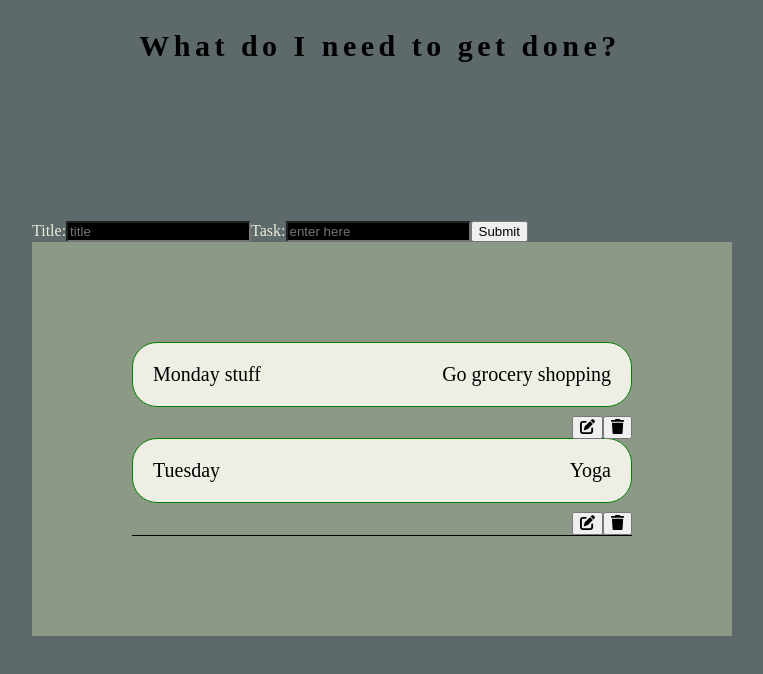
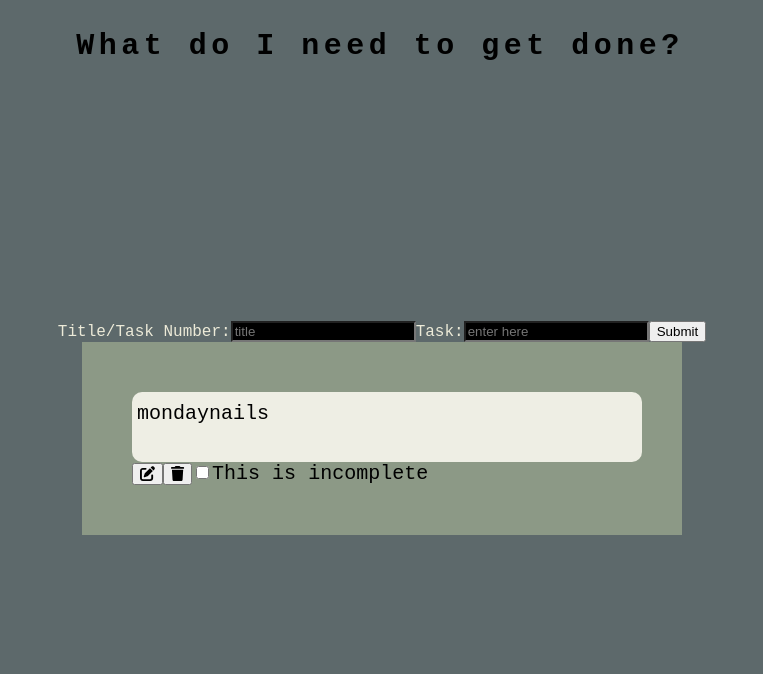
Before and after one commit to Debikasarkar713/spoke-todo, a React (Create React App) app: page / in a window 1280 px wide. Shown: the top 674 px of the page, without its empty margins (258-1021 px from the left). Built offline with nearby package versions, Linux system fonts and the light colour scheme; data requests are answered from the project's data file.

Commit message:
Add styling without button placement

```diff
--- a/package.json
+++ b/package.json
@@ -15,6 +15,7 @@
     "json-server": "^0.17.0",
     "react": "^18.2.0",
     "react-dom": "^18.2.0",
+    "react-draggable": "^4.4.5",
     "react-redux": "^8.0.2",
     "react-scripts": "^5.0.1",
     "redux-saga": "^1.2.1",
--- a/public/index.html
+++ b/public/index.html
@@ -13,6 +13,12 @@
     <link
       rel="stylesheet"
       href="https://cdnjs.cloudflare.com/ajax/libs/font-awesome/4.7.0/css/font-awesome.min.css"
+    />
+    <link rel="preconnect" href="https://fonts.googleapis.com" />
+    <link rel="preconnect" href="https://fonts.gstatic.com" crossorigin />
+    <link
+      href="https://fonts.googleapis.com/css2?family=Newsreader:opsz,wght@6..72,200&family=Roboto+Mono:wght@212&display=swap"
+      rel="stylesheet"
     />
     <!--
       manifest.json provides metadata used when your web app is installed on a
--- a/src/components/TodoForm.js
+++ b/src/components/TodoForm.js
@@ -40,7 +40,7 @@ const TodoForm = () => {
           <input value={task.id} placeholder="title" type="text" /> */}
         </label>
         <label>
-          Title:
+          Title/Task Number:
           <FormInput
             onChange={handleChange("title")}
             placeholder="title"
--- a/src/components/TodoList.js
+++ b/src/components/TodoList.js
@@ -5,6 +5,7 @@ import { GET_TASKS, DELETE_TASK_BY_ID } from "../redux/types";
 import styled, { keyframes } from "styled-components";
 import { FontAwesomeIcon } from "@fortawesome/react-fontawesome";
 import { faPenToSquare, faTrash } from "@fortawesome/free-solid-svg-icons";
+import Draggable from "react-draggable";
 
 const TypeIn = keyframes`
 from { width: 0 }
@@ -18,21 +19,19 @@ from, to { border-color: transparent }
 const TodoWrapper = styled.section`
   display: flex;
   justify-content: center;
+  max-width: 500px;
+  width: 50vw;
+  margin: 0 auto;
+  padding: 50px;
   background-color: #8c9986;
   font-size: 20px;
   color: black;
-  padding: 100px;
 `;
 const CompleteDiv = styled.div`
   display: flex;
+  width: 100vw;
   max-height: 100%;
   min-width: 25%;
-  overflow: hidden;
-  // border: 1px solid green;
-  // background-color: #eeeee4;
-  // border-radius: 25px;
-  // padding: 20px;
-  // text-align: center;
 `;
 
 const TitleDiv = styled.div`
@@ -56,32 +55,32 @@ const Title = styled.h2`
 const TaskDiv = styled.div`
   display: flex;
   justify-content: center;
-  width: 500px;
-  // height: 50vh;
-  border-bottom: 1px solid black;
+  width: 100%;
 `;
 
 const Strike = styled.ul`
   list-style: none;
+  width: 100%;
   padding: 0;
   margin: 0;
 `;
-const Strike2 = styled.ul`
+const ListStyleUl = styled.ul`
   list-style: none;
+  width: 100%;
   padding: 0;
   margin: 0;
-  width: 500px;
 `;
 
 const ListStyle = styled.li`
-  display: block;
-  padding: 0.75rem 1rem;
-  border: solid 1px rgba(0, 0, 0, 0.25);
-  margin-bottom: 0.5rem;
-  border: 1px solid green;
+  display: flex;
+  flex-wrap: wrap;
+  width: 100%;
+  height: 50px;
+  margin: 10px 0;
+  margin: 0 auto;
+  padding: 10px 5px;
   background-color: #eeeee4;
-  border-radius: 25px;
-  padding: 20px;
+  border-radius: 10px;
   text-align: center;
 `;
 const Name = styled.span`
@@ -90,8 +89,10 @@ const Name = styled.span`
 const Message = styled.span`
   float: right;
 `;
-const EditDelete = styled(Message)``;
-
+const EditDelete = styled.span`
+  florat: right;
+`;
+const CompleteSpan = styled.span``;
 export default function TodoList() {
   const [clickedIndex, setClickedIndex] = useState({});
   const rows = useSelector((state) => state.tasks);
@@ -118,7 +119,8 @@ export default function TodoList() {
           <Strike>
             {rows.map((row, index) => (
               <div key={index} id={row.id}>
-                <Strike2>
+                {/* <Draggable> */}
+                <ListStyleUl>
                   {/* <li>Task Number: {row.id}</li> */}
                   <ListStyle>
                     <Name>{row.title}</Name>
@@ -129,7 +131,10 @@ export default function TodoList() {
                     <br />
                   </ListStyle>{" "}
                   <EditDelete>
-                    <button onClick={() => dispatch(setTaskSlice(row))}>
+                    <button
+                      type="button"
+                      onClick={() => dispatch(setTaskSlice(row))}
+                    >
                       <FontAwesomeIcon
                         icon={faPenToSquare}
                         style={{
@@ -152,21 +157,7 @@ export default function TodoList() {
                       />
                     </button>
                   </EditDelete>
-                </Strike2>
-                <div>
-                  <br />
-                  {/* <button onClick={() => dispatch(setTaskSlice(row))}>
-                    EDIT
-                  </button>
-                  <button
-                    onClick={() =>
-                      dispatch({ type: DELETE_TASK_BY_ID, id: row.id })
-                    }
-                  >
-                    DELETE
-                  </button> */}
-                </div>
-                {/* <div>
+                  <EditDelete>
                     <label>
                       <input
                         onChange={handleChange}
@@ -174,14 +165,16 @@ export default function TodoList() {
                         type="checkbox"
                       />
                     </label>
-                  <p>
+
                     {clickedIndex[index] ? (
-                      <span>done</span>
+                      <CompleteSpan>
+                        Congratulations, this is complete!
+                      </CompleteSpan>
                     ) : (
                       <span>This is incomplete</span>
                     )}
-                  </p>
-                </div> */}
+                  </EditDelete>
+                </ListStyleUl>
               </div>
             ))}
           </Strike>
--- a/src/json/db.json
+++ b/src/json/db.json
@@ -1,14 +1,9 @@
 {
   "tasks": [
     {
-      "id": "0I_4dsBk",
-      "title": "Monday stuff",
-      "message": "Go grocery shopping"
-    },
-    {
-      "id": "lsXAubVT",
-      "title": "Tuesday",
-      "message": "Yoga"
+      "id": "iCzWeJLQ",
+      "title": "monday ",
+      "message": "nails"
     }
   ]
 }
--- a/src/styles/Layout.js
+++ b/src/styles/Layout.js
@@ -9,6 +9,8 @@ const GlobalStyle = createGlobalStyle`
       align-items: center;
       height: 100vh;
       background-color: #5D696B;
+      font-family: 'Newsreader', serif;
+      font-family: 'Roboto Mono', monospace;
       color: #ECEAD8;
       padding: 20px;
     }
```
Lines whose indentation alone changed are shown as unchanged.
